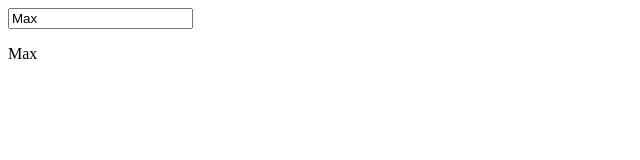
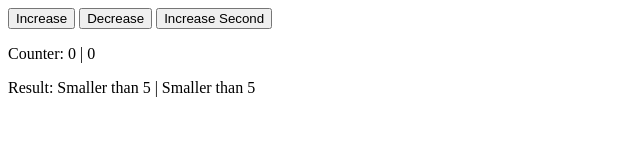
Before and after one commit to rainacho/vuejs, a plain HTML site: page index.html in a window 1280 px wide. Shown: the whole page, without its empty margins (0-640 px from the left). Drawn offline with Linux system fonts and the light colour scheme.

Commit message:
update for Reacting to Changes with Computed Properties

```diff
--- a/index.html
+++ b/index.html
@@ -1,5 +1,5 @@
 <!DOCTYPE html>
-<html lang="en">
+<html lang="en" xmlns:v-on="http://www.w3.org/1999/xhtml">
 <head>
     <meta charset="UTF-8">
     <meta name="viewport" content="width=device-width, initial-scale=1.0">
@@ -9,14 +9,30 @@
 </head>
 <body>
     <div id="app">
-        <input type="text" v-model="name">
-        <p>{{name}}</p>
+        <button v-on:click="counter++">Increase</button>
+        <button v-on:click="counter--">Decrease</button>
+        <button v-on:click="secondCounter++">Increase Second</button>
+        <p>Counter: {{ counter }} | {{ secondCounter }}</p>
+        <p>Result: {{ result() }} | {{ output }}</p>
     </div>
     <script>
         new Vue({
             el: '#app',
             data: {
-               name: 'Max'
+               counter: 0,
+               secondCounter: 0
+            },
+            computed: {
+                output: function() {
+                    console.log('computed');
+                    return this.counter> 5 ? 'Greater 5' : 'Smaller than 5';
+                }
+            },
+            methods: {
+                result: function() {
+                    console.log('method');
+                    return this.counter> 5 ? 'Greater 5' : 'Smaller than 5';
+                }
             }
         })
     </script>
```
